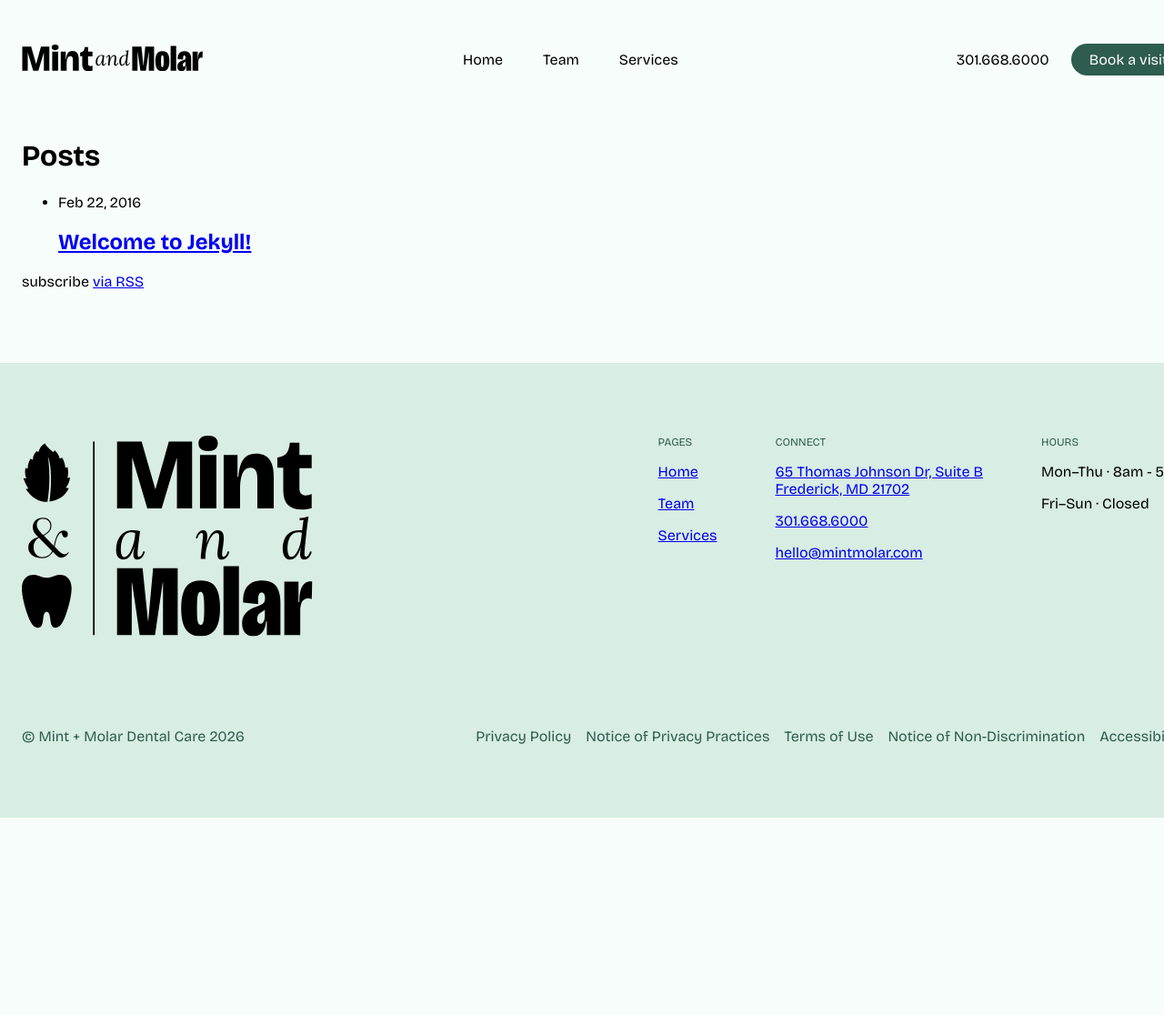
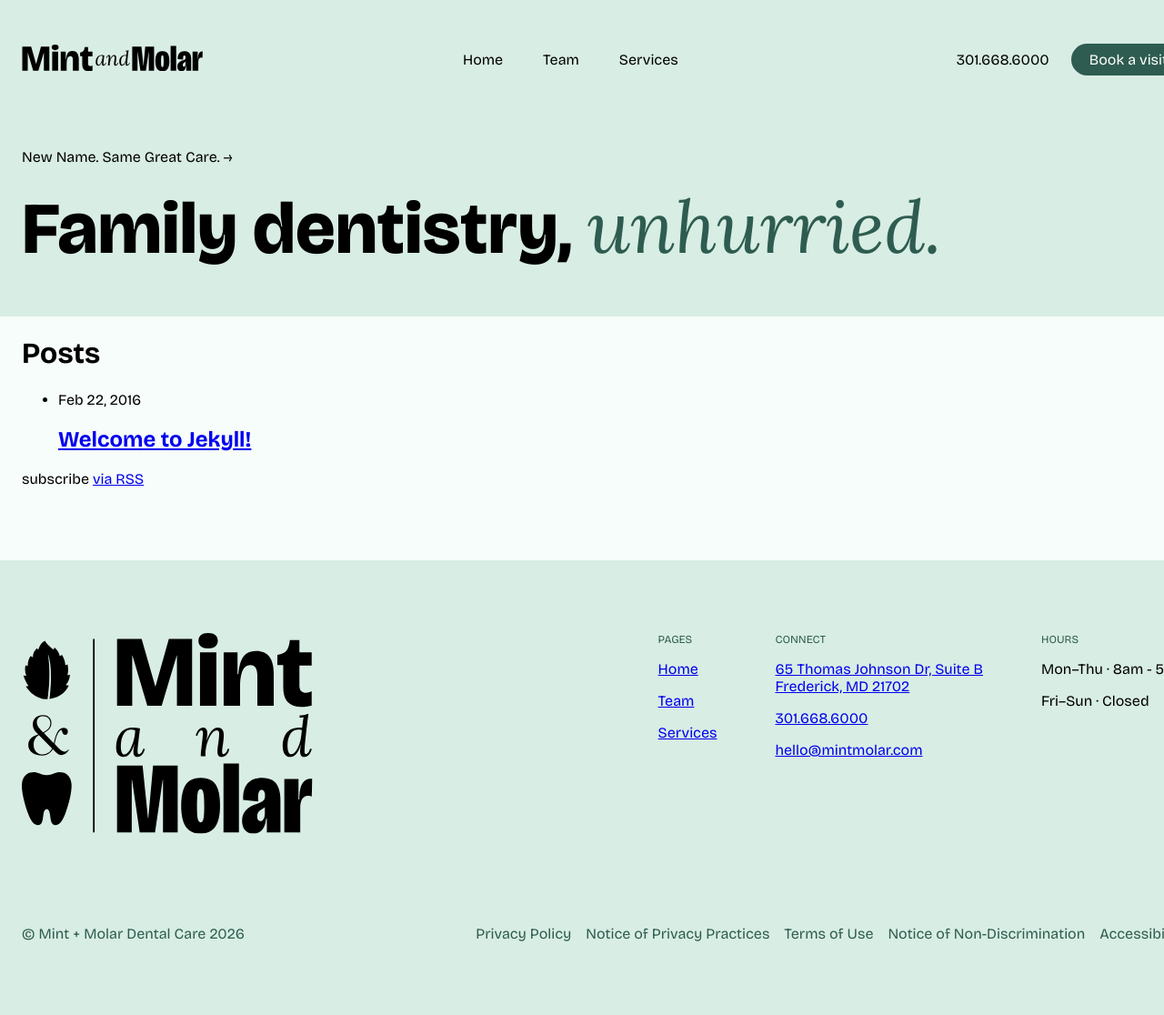
Before and after one commit to naher94/mintmolar.com, a Jekyll site: the page built from index.html, in a window 1280 px wide. Shown: the whole page at 91% size. Built offline with Jekyll 4.4.1, drawn with Linux system fonts in a browser that asks for light colours; before the commit the page ends 900 px from its top, so only the background shows below that.

Commit message:
Hero Section Added

```diff
--- /dev/null
+++ b/_includes/hero.html
@@ -0,0 +1,15 @@
+{% if page.hero_tag or page.hero_headline or page.hero_subline %}
+<section class="hero">
+  <div class="scaffold-container hero__inner">
+
+    {% if page.hero_tag %}
+      <p class="hero__tag">{{ page.hero_tag }}</p>
+    {% endif %}
+
+    {% if page.hero_headline %}
+      <h1 class="hero__headline">{{ page.hero_headline | raw }}</h1>
+    {% endif %}
+
+  </div>
+</section>
+{% endif %}
--- a/_layouts/default.html
+++ b/_layouts/default.html
@@ -6,6 +6,7 @@
   <body>
 
     {% include header.html %}
+    {% include hero.html %}
 
     <div class="page-content">
       {{ content }}
--- a/_sass/_header.scss
+++ b/_sass/_header.scss
@@ -13,6 +13,7 @@
 
 header {
   padding-block: 3em;
+  background: var(--color-mint-light);
 
   .header {
     &__inner {
--- a/_sass/_mint.scss
+++ b/_sass/_mint.scss
@@ -10,4 +10,20 @@
   .page-content{
     @include scaffold.container();
   }
+  .hero{
+    padding-block: 1em 3em;
+    background: var(--color-mint-light);
+    h1{
+      font-weight: var(--font-bricolage-extrabold);
+      font-size: 5em;
+      margin: 0;
+      text-wrap: balance;
+      em{
+        font-family: var(--font-lora);
+        font-weight: var(--font-lora-regular);
+        font-style: var(--font-lora-italic);
+        color: var(--color-mint-dark);
+      }
+    }
+  }
 }
--- a/index.html
+++ b/index.html
@@ -1,5 +1,7 @@
 ---
 layout: default
+hero_tag: "New Name. Same Great Care. →"
+hero_headline: "Family dentistry, <em>unhurried.</em>"
 ---
 
 <div class="home">
--- a/team.html
+++ b/team.html
@@ -1,3 +1,4 @@
 ---
 layout: default
+hero_headline: "The people who will be <em>taking care</em> of you."
 ---
```
